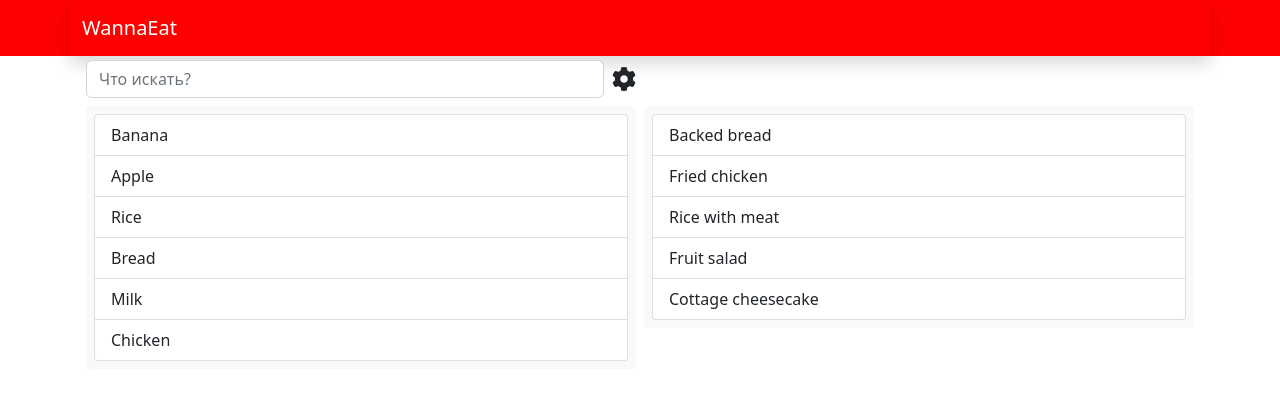
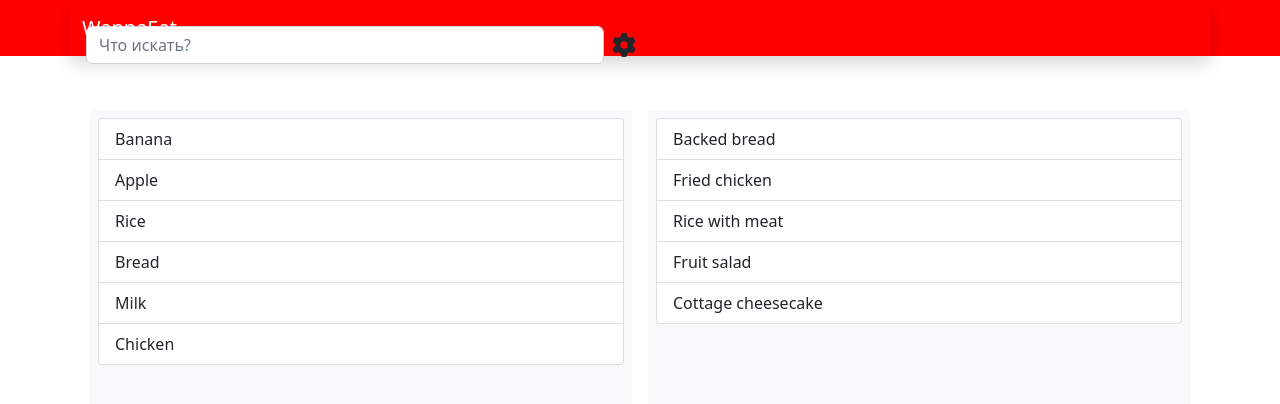
Before and after one commit to ashenBlade/wanna-eat, a React (Create React App) app in the folder src/WannaEat.Web/ClientApp/: page / in a window 1280 px wide. Shown: the top 404 px of the page. Built offline with nearby package versions, Linux system fonts and the light colour scheme.

Commit message:
add better food list layout

```diff
--- a/src/WannaEat.Web/ClientApp/src/components/FoodList/FoodList.tsx
+++ b/src/WannaEat.Web/ClientApp/src/components/FoodList/FoodList.tsx
@@ -10,9 +10,8 @@ export interface FoodListProps {
 const FoodList: FC<FoodListProps> = ({foods}) => {
 
     return (
-        <div className={'h-100'}>
-            <div className={'p-1'}>
-                <div className={'bg-light p-2 rounded-1 scroll-list'}>
+        <div className={'h-100 p-1'}>
+            <div className={'bg-light p-2 rounded-1 h-100 scroll-list'}>
                 <ul className={'list-group rounded-1'}>
                     {foods.map(f => (
                             <li className={'list-group-item'}>
@@ -23,7 +22,6 @@ const FoodList: FC<FoodListProps> = ({foods}) => {
                 </ul>
             </div>
         </div>
-        </div>
     );
 };
 
--- a/src/WannaEat.Web/ClientApp/src/components/Products/Products.tsx
+++ b/src/WannaEat.Web/ClientApp/src/components/Products/Products.tsx
@@ -36,19 +36,21 @@ const Products: React.FC<ProductsPageProps> = ({productsRepository, dishesReposi
     return (
         <div className={'h-100'}>
             <div className={'double-column h-100'}>
-                <div className={'p-1 d-flex justify-content-between align-items-center'}>
-                    <input className={'form-control'} type={'search'}
-                           placeholder={'Что искать?'}
-                           onChange={searchOnChange}/>
-                    <div className={'ms-2'}>
-                        <i className={'fa fa-solid fa-gear fa-xl rotate-90-hover'}></i>
+                <div className={'d-flex h-25 align-items-end'}>
+                    <div className={'p-1 w-100 d-flex justify-content-between align-items-center'}>
+                        <input className={'form-control'} type={'search'}
+                               placeholder={'Что искать?'}
+                               onChange={searchOnChange}/>
+                        <div className={'ms-2'}>
+                            <i className={'fa fa-solid fa-gear fa-xl rotate-90-hover'}></i>
+                        </div>
                     </div>
                 </div>
                 <div/>
-                <div className={'grounded'}>
+                <div className={'grounded p-1 pb-2'}>
                     <FoodList foods={products}/>
                 </div>
-                <div className={'grounded'}>
+                <div className={'grounded p-1 pb-2'}>
                     <FoodList foods={dishes}/>
                 </div>
             </div>
```
Lines whose indentation alone changed are shown as unchanged.
